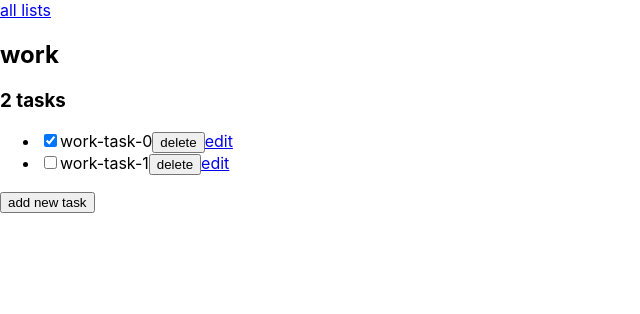
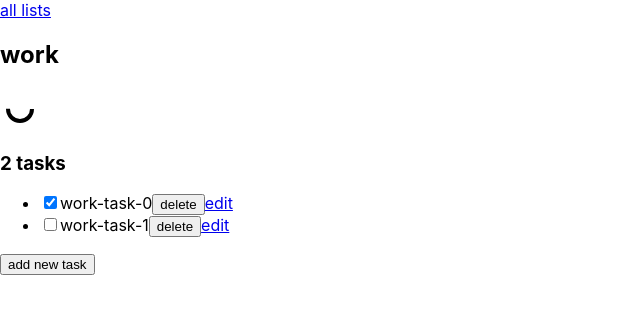
Before and after one commit to DmitriyIshchenko/to-do-list, a React (Create React App) app: page /list/1 in a window 1280 px wide. Shown: the top 314 px of the page, without its empty margins (0-640 px from the left). Built offline with nearby package versions, Linux system fonts and the light colour scheme.

Commit message:
Create a progess ring component

```diff
--- /dev/null
+++ b/src/features/todo/ProgressRing.js
@@ -0,0 +1,24 @@
+import React from 'react';
+
+export default function ProgressRing(props) {
+
+    const { radius, strokeWidth, progress, strokeColor } = props;
+    const normalizedRadius = radius - strokeWidth * 2;
+    const circumference = normalizedRadius * 2 * Math.PI;
+    const strokeDashoffset = circumference - progress / 100 * circumference;
+
+    return <svg
+        className='progress-ring'
+        height={radius * 2}
+        width={radius * 2}>
+        <circle
+            stroke={strokeColor}
+            fill="transparent"
+            strokeDasharray={circumference + ' ' + circumference}
+            style={{ strokeDashoffset, transition: "stroke-dashoffset 0.35s" }}
+            strokeWidth={strokeWidth}
+            r={normalizedRadius}
+            cx={radius}
+            cy={radius} />
+    </svg>;
+}
--- a/src/features/todo/SingleList.js
+++ b/src/features/todo/SingleList.js
@@ -4,6 +4,12 @@ import { useParams } from 'react-router-dom';
 import { selectListById } from './todoSlice';
 import { Link } from "react-router-dom";
 import SingleTask from './SingleTask';
+import ProgressRing from './ProgressRing';
+
+const getProgress = (todos) => {
+    const doneAmount = todos.filter(todo => todo.isDone).length;
+    return doneAmount / todos.length * 100 || 0;
+}
 
 export default function SingleList() {
 
@@ -11,10 +17,10 @@ export default function SingleList() {
     const list = useSelector(state => selectListById(state, listId))
     const { title, todos } = list;
     const renderedTodos = todos.map(todo => <li key={todo.taskId}><SingleTask todo={todo} listId={listId} /></li>)
-
     return <div>
         <Link to="/">all lists</Link>
         <h2>{title}</h2>
+        <ProgressRing radius={20} strokeWidth={4} strokeColor="black" progress={getProgress(todos)} />
         <h3>{todos.lenght === 1 ? `1 task` : `${todos.length} tasks`}</h3>
         <ul>
             {renderedTodos}
```
